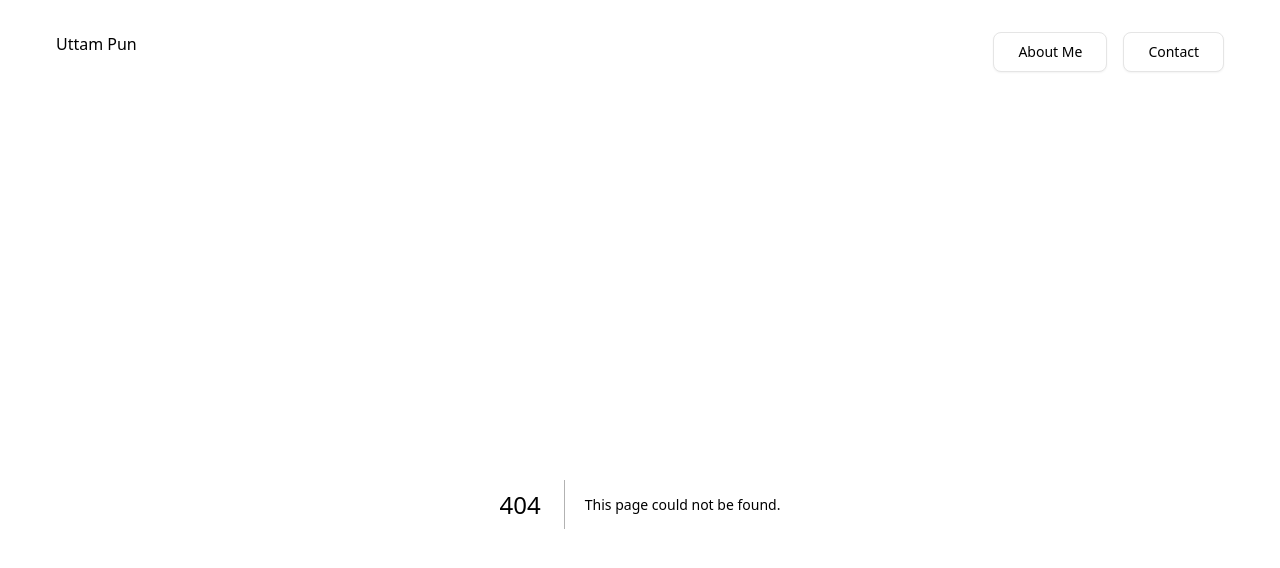
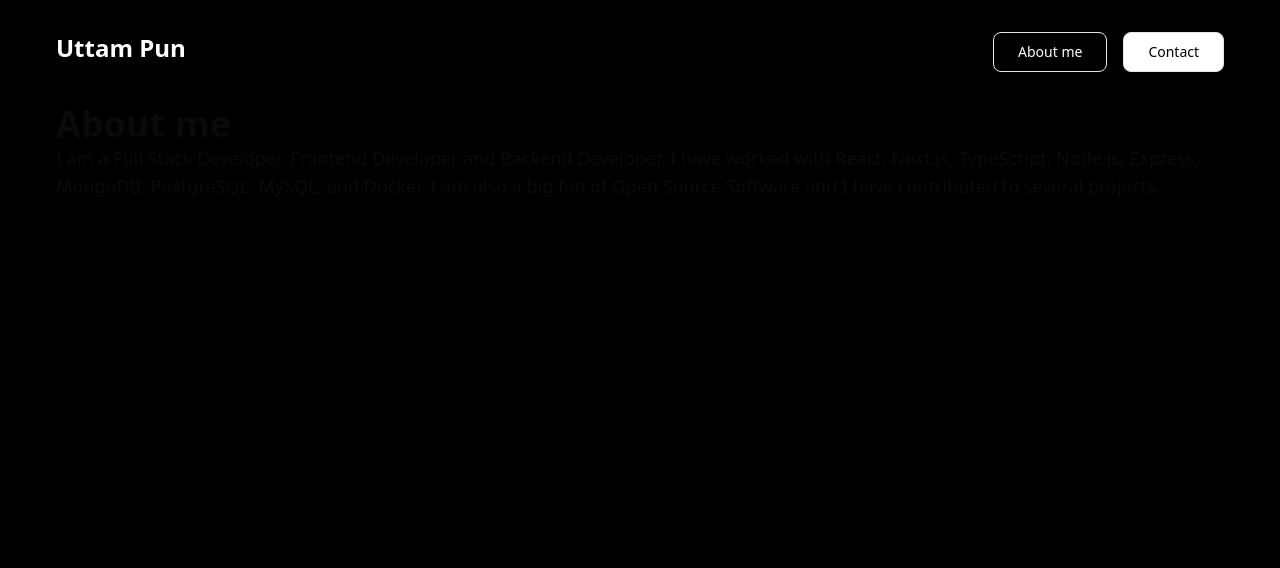
Before and after one commit to uttampun44/new-portfolio, a Next.js app: page /about in a window 1280 px wide. Before the commit this address had no page. Shown: the top 568 px of the page. Built offline with nearby package versions, Linux system fonts and the light colour scheme.

Commit message:
pages added and layout

```diff
--- /dev/null
+++ b/app/about/page.tsx
@@ -0,0 +1,13 @@
+export default function About() {
+  return (
+    <div className="about-container max-w-[1168.1px] mx-auto">
+      <h1 className="text-4xl font-bold">About me</h1>
+      <p className="text-lg">
+        I am a Full Stack Developer, Frontend Developer and Backend Developer.
+        I have worked with React, Next.js, TypeScript, Node.js, Express, MongoDB,
+        PostgreSQL, MySQL, and Docker. I am also a big fan of Open Source
+        Software and I have contributed to several projects.
+      </p>
+    </div>
+  );
+}
--- /dev/null
+++ b/app/blog/page.tsx
@@ -0,0 +1,10 @@
+export default function Blog() {
+  return (
+    <div className="blog-container max-w-[1168.1px] mx-auto">
+      <h1 className="text-4xl font-bold">Blog</h1>
+      <p className="text-lg">
+        I have written several articles on my blog. You can find them here.
+      </p>
+    </div>
+  );
+}
--- /dev/null
+++ b/app/components/footer.tsx
@@ -0,0 +1,7 @@
+export default function Footer() {
+  return (
+     <footer>
+        <h1>Footer</h1>
+     </footer>
+  )
+}
--- /dev/null
+++ b/app/components/header.tsx
@@ -0,0 +1,32 @@
+import Link from "next/link";
+import { Button } from "./ui/button";
+
+export default function Header() {
+  return (
+    <header>
+      <div className="header-container max-w-[1168.1px] mx-auto flex justify-between my-8">
+        <div className="title text-white text-2xl font-bold">
+          <h1>Uttam Pun</h1>
+        </div>
+        <div className="buttonRow flex gap-x-4">
+          <Button
+            asChild
+            size="lg"
+            variant="outline"
+            className="bg-black text-white hover:bg-transparent hover:text-white font-medium"
+          >
+            <Link href="/about">About me</Link>
+          </Button>
+          <Button
+            asChild
+            size="lg"
+            variant="outline"
+            className="font-medium text-black"
+            >
+            <Link href="/contact">Contact</Link>
+          </Button>
+        </div>
+      </div>
+    </header>
+  );
+}
--- a/app/components/ui/header.tsx
+++ /dev/null
@@ -1,21 +0,0 @@
-import { Button } from "./button";
-
-export default function Header() {
-  return (
-    <header>
-      <div className="header-container max-w-[1168.1px] mx-auto flex justify-between my-8">
-        <div className="title">
-          <h1>Uttam Pun</h1>
-        </div>
-        <div className="buttonRow flex gap-x-4">
-          <Button size="lg" variant="outline">
-            About Me
-          </Button>
-          <Button size="lg" variant="outline">
-            Contact
-          </Button>
-        </div>
-      </div>
-    </header>
-  );
-}
--- /dev/null
+++ b/app/contact/page.tsx
@@ -0,0 +1,11 @@
+export default function Contact() {
+  return (
+    <div className="contact-container max-w-[1168.1px] mx-auto">
+      <h1 className="text-4xl font-bold">Contact me</h1>
+      <p className="text-lg">
+        You can contact me through the following methods. I am always happy to
+        hear from you.
+      </p>
+    </div>
+  );
+}
--- a/app/layout.tsx
+++ b/app/layout.tsx
@@ -1,7 +1,7 @@
 import type { Metadata } from "next";
 import { Geist, Geist_Mono } from "next/font/google";
 import "./globals.css";
-import Header from "@/components/ui/header";
+import Header from "@/components/header";
 
 const geistSans = Geist({
   variable: "--font-geist-sans",
@@ -26,7 +26,7 @@ export default function RootLayout({
   return (
     <html lang="en">
       <body
-        className={`${geistSans.variable} ${geistMono.variable} antialiased`}
+        className={`${geistSans.variable} ${geistMono.variable} antialiased bg-black`}
       >
         <Header />
         {children}
--- /dev/null
+++ b/app/layout/layout.tsx
@@ -0,0 +1,17 @@
+import Footer from "@/components/footer";
+import Header from "@/components/header";
+import React from "react";
+
+type props = {
+  children: React.ReactNode;
+};
+
+export default function FrontendLayout({ children }: props) {
+  return (
+    <>
+      <Header />
+      {children}
+      <Footer />
+    </>
+  );
+}
```
